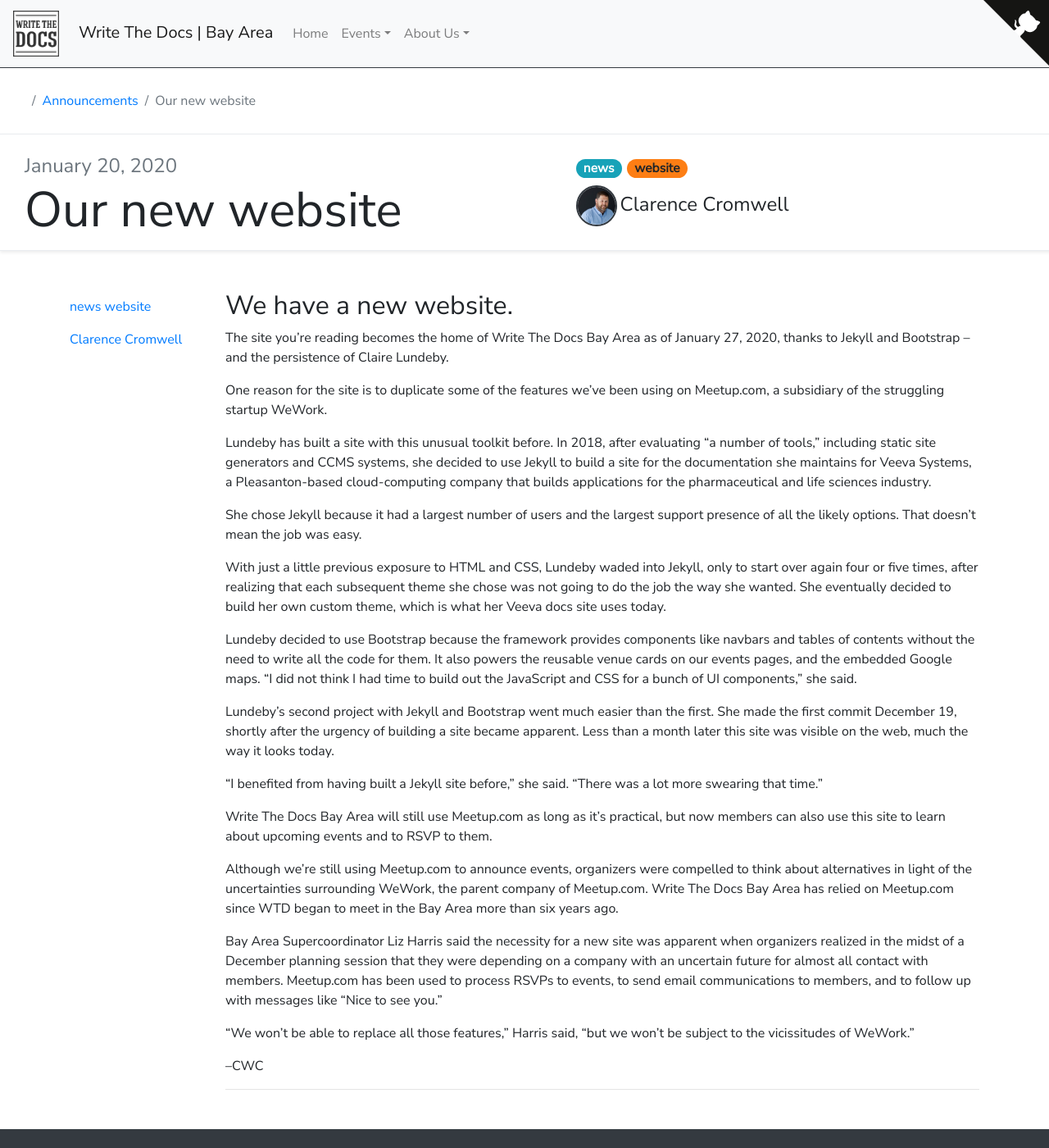
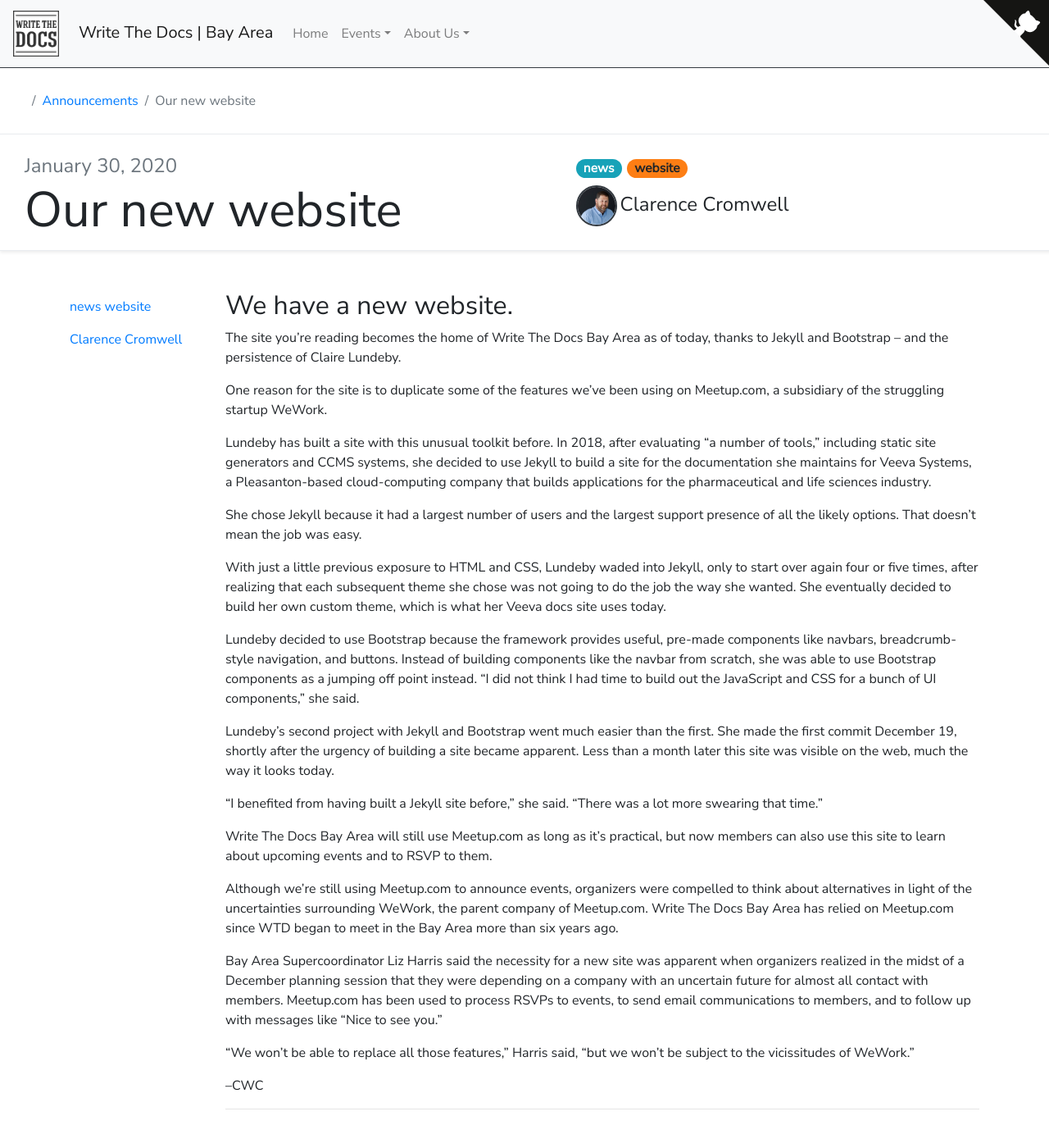
Before and after one commit to San-Francisco-Write-The-Docs/www, a Jekyll site: the page built from content/_announcements/jan2020-new-website.md, in a window 1280 px wide and 1400 px high. Shown: the whole window at 82% size. Built offline with Jekyll 4.4.1, drawn with Linux system fonts in a browser that asks for light colours; nearby versions of some CDN libraries.

Commit message:
Corrections based on comments.

```diff
--- a/content/_announcements/jan2020-new-website.md
+++ b/content/_announcements/jan2020-new-website.md
@@ -1,7 +1,7 @@
 ---
 layout: announcements/announcement
 title: Our new website
-announcement-date: January 20, 2020
+announcement-date: January 30, 2020
 author: clarence
 toc: true
 tags:
@@ -12,7 +12,7 @@
 
 ## We have a new website.
 
-The site you're reading becomes the home of Write The Docs Bay Area as of January 27, 2020, thanks to Jekyll and Bootstrap -- and the persistence of Claire Lundeby.
+The site you're reading becomes the home of Write The Docs Bay Area as of today, thanks to Jekyll and Bootstrap -- and the persistence of Claire Lundeby.
 
 One reason for the site is to duplicate some of the features we've been using on Meetup.com, a subsidiary of the struggling startup WeWork.
 
@@ -22,7 +22,7 @@
 
 With just a little previous exposure to HTML and CSS, Lundeby waded into Jekyll, only to start over again four or five times, after realizing that each subsequent theme she chose was not going to do the job the way she wanted. She eventually decided to build her own custom theme, which is what her Veeva docs site uses today.
 
-Lundeby decided to use Bootstrap because the framework provides components like navbars and tables of contents without the need to write all the code for them. It also powers the reusable venue cards on our events pages, and the embedded Google maps.
+Lundeby decided to use Bootstrap because the framework provides useful, pre-made components like navbars, breadcrumb-style navigation, and buttons. Instead of building components like the navbar from scratch, she was able to use Bootstrap components as a jumping off point instead.
 "I did not think I had time to build out the JavaScript and CSS for a bunch of UI components," she said.
 
 Lundeby's second project with Jekyll and Bootstrap went much easier than the first. She made the first commit December 19, shortly after the urgency of building a site became apparent. Less than a month later this site was visible on the web, much the way it looks today.
```
